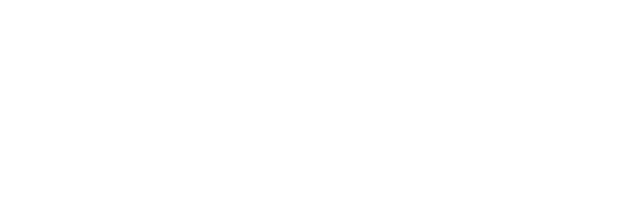
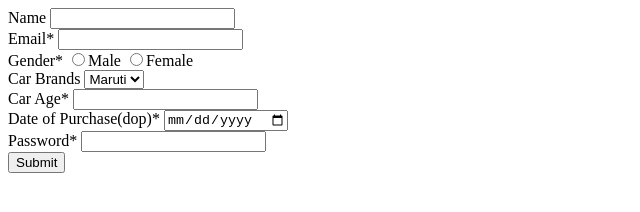
Before and after one commit to acciojob/car-insurance-form-HarenderSingh8055, a website: page main.html in a window 1280 px wide. Shown: the whole page, without its empty margins (0-640 px from the left). Drawn offline with Linux system fonts and the light colour scheme.

Commit message:
created a submission

```diff
--- a/main.html
+++ b/main.html
@@ -7,6 +7,46 @@
 </head>
 
 <body>
+
+	<form method="post" target="_blank">
+		<div>
+			<label for="name">Name</label>
+			<input type="text" id="name" required>
+		</div>
+		<div>
+			<label for="email">Email*</label>
+			<input type="email" id="email" required>
+		</div>
+		<div>
+			<label for="gender">Gender*</label>
+			<input type="radio" id="male" name="gender" required>Male
+			<input type="radio" id="female" name="gender" required>Female
+		</div>
+		<div>
+			<label for="cars">Car Brands</label>
+			<select id="cars">
+				<option value="maruti">Maruti</option>
+				<option value="audi">Audi</option>
+				<option value="bmw">Bmw</option>
+			</select>
+		</div>
+		<div>
+			<label for="carage">Car Age*</label>
+			<input type="number" id="carage" required min="0">
+		</div>
+		<div>
+			<label for="dop">Date of Purchase(dop)*</label>
+			<input type="date" id="dop" required >
+		</div>
+		<div>
+			<label for="password">Password*</label>
+			<input type="password" id="password" required >
+		</div>
+		<div>
+			<button type="submit" value="submit">Submit</button>
+		</div>
+
+	</form>
 	<!-- the entire body must be written by student -->
     <script type="text/javascript" src="./script.js">
 </script>
```
